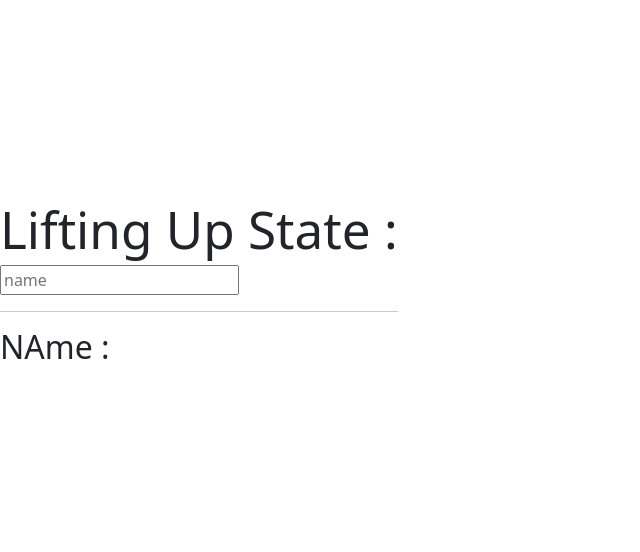
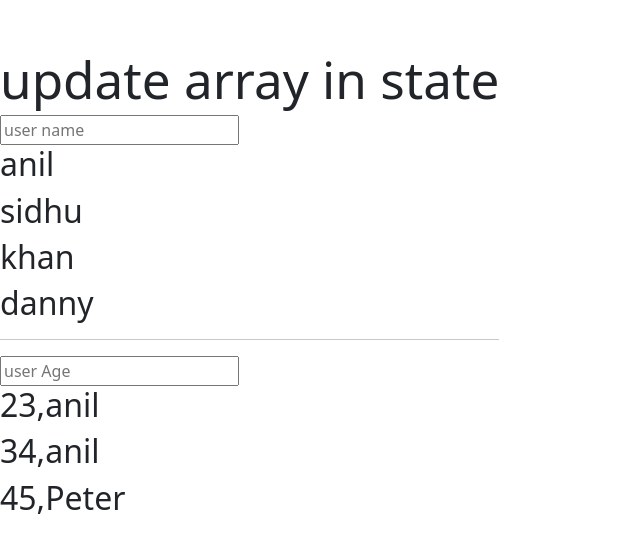
Before and after one commit to HaniWasim/learning-react, a React (Vite) app: page / in a window 1280 px wide. Shown: the part 112-664 px from the top of the page, without its empty margins (0-640 px from the left). Built offline with nearby package versions, Linux system fonts and the light colour scheme; the HTML template or start-up script is replaced by a standard one.

Commit message:
updating array in state

```diff
--- a/src/App.jsx
+++ b/src/App.jsx
@@ -1070,15 +1070,102 @@ import DisplayUser from "./DisplayUser";
 
 // import { useState } from "react";
 
+// function App(params) {
+//   const [Adduser, setAdduser] = useState()
+// return(
+// <div>
+
+// <AddUser Adduser={Adduser} setAdduser={setAdduser}/>
+// <DisplayUser Adduser={Adduser}/>
+// </div>
+// )
+// }
+// export default App
+
+// function App(params) {
+//   const [Data, setData] = useState({
+//     name: "hani",
+//     adress: {
+//       city: "karachi",
+//       country: "Pakistan",
+//     },
+//   });
+//   const handleName = (val) => {
+//     Data.name = val;
+//     // console.log(Data);
+//     setData({ ...Data });
+//   };
+//   const handlecity = (city) => {
+//     console.log(Data);
+//     Data.adress.city = city;
+//     setData({ ...Data, adress: { ...Data.adress,city } });
+//   };
+//   return (
+//     <div>
+//       <h1>Updating obj in state </h1>
+//       <input
+//         type="text"
+//         placeholder="name"
+//         onChange={(e) => handleName(e.target.value)}
+//       />
+//       <input
+//         onChange={(e) => handlecity(e.target.value)}
+//         type="text"
+//         placeholder="City Name"
+//       />
+//       <h2>ur Name : {Data.name} </h2>
+//       <h2>Ur city : {Data.adress.city}</h2>
+//       <h2>Ur Country : {Data.adress.country}</h2>
+//     </div>
+//   );
+// }
+// export default App;
+
 function App(params) {
-  const [Adduser, setAdduser] = useState()
-return(
-<div>
+  const [User, setUser] = useState(["anil", "sidhu", "khan", "danny"]);
+  const [DetailsUser, setDetailsUser] = useState([
+    { name: "anil", age: "23" },
+    { name: "anil", age: "34" },
+    { name: "Peter", age: "45" },
+  ]);
+  const handleDetailuser = (ages) => {
+    DetailsUser[DetailsUser.length - 1].age = ages;
+    console.log(DetailsUser);
 
-
-<AddUser Adduser={Adduser} setAdduser={setAdduser}/>
-<DisplayUser Adduser={Adduser}/>
-</div>
-)
+    setDetailsUser([...DetailsUser]);
+  };
+  const Handleuser = (name) => {
+    User[User.length - 1] = name;
+    console.log(User);
+    setUser([...User]);
+  };
+  return (
+    <div>
+      <h1>update array in state</h1>
+      <input
+        onChange={(e) => {
+          Handleuser(e.target.value);
+        }}
+        type="text"
+        placeholder="user name"
+      />
+      {User.map((item, index) => (
+        <h2 key={index}>{item}</h2>
+      ))}
+      <hr />
+      <input
+        type="text"
+        onChange={(e) => {
+          handleDetailuser(e.target.value);
+        }}
+        placeholder="user Age"
+      />
+      {DetailsUser.map((item, index) => (
+        <h2 key={index}>
+          {item.age},{item.name}
+        </h2>
+      ))}
+    </div>
+  );
 }
-export default App
+export default App;
```
